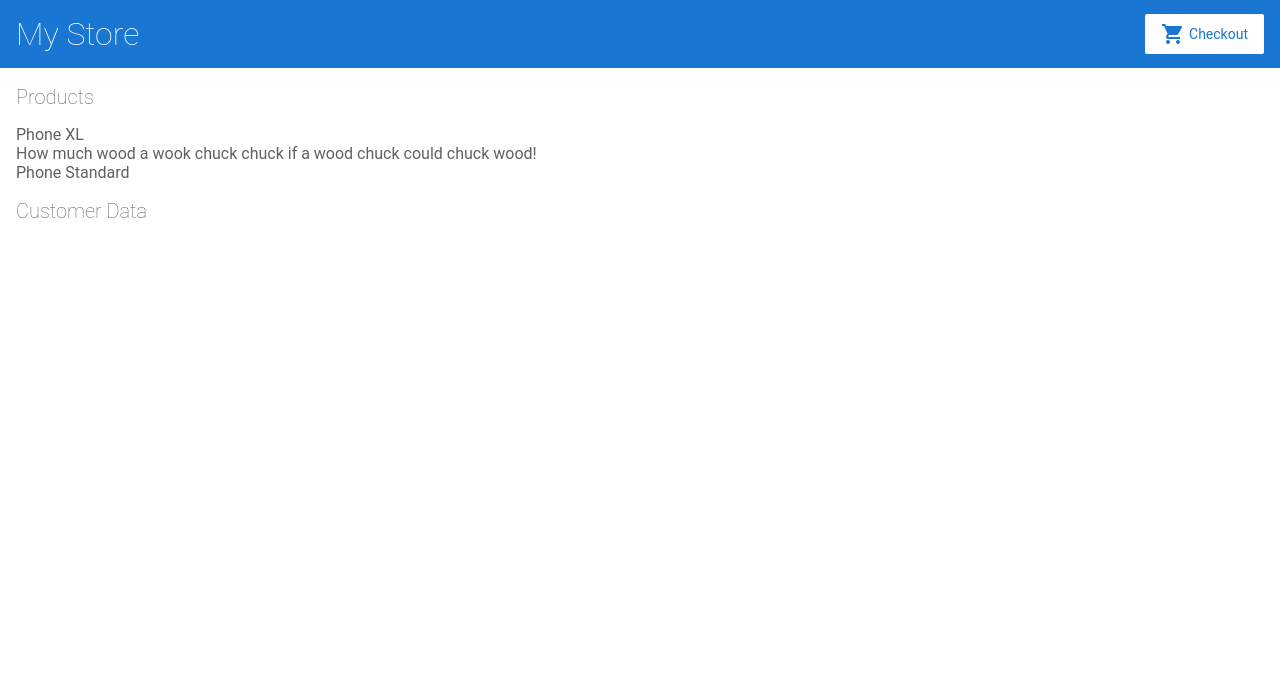
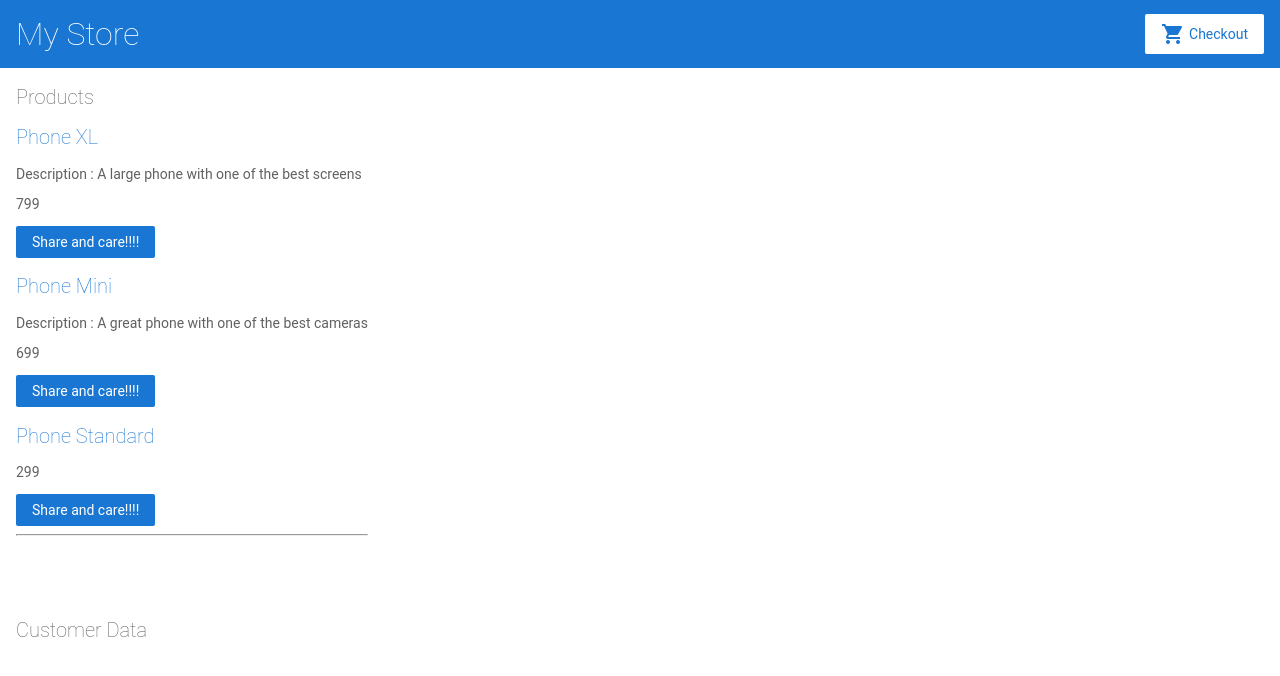
Before and after one commit to aushub230123/angular-sg2odg, an Angular app: page / in a window 1280 px wide. Shown: the top 676 px of the page. Built offline with nearby package versions, Linux system fonts and the light colour scheme.

Commit message:
3 files modified, 3 added

```diff
--- a/src/app/child/child1/productsFileModule.ts
+++ b/src/app/child/child1/productsFileModule.ts
@@ -1,9 +1,9 @@
-// export interface Product {
-//   id: number;
-//   name: string;
-//   price: number;
-//   description: string;
-// }
+export interface Product {
+  id: number;
+  name: string;
+  price: number;
+  description: string;
+}
 
 export const products = [
   {
@@ -14,9 +14,7 @@ export const products = [
   },
   {
     id: 2,
-    name:  `How much wood
-    a  wook chuck chuck
-     if a wood chuck could chuck wood!`,
+    name:  `Phone Mini`,
     price: 699,
     description: 'A great phone with one of the best cameras'
   },
--- /dev/null
+++ b/src/app/product-alerts/product-alerts.component.html
@@ -0,0 +1,3 @@
+<p *ngIf="product && product.price>">
+  <button type="button">Notify Me</button>
+</p>
--- a/src/app/product-list/product-list.component.html
+++ b/src/app/product-list/product-list.component.html
@@ -1,9 +1,17 @@
 <h2>Products</h2>
 <div *ngFor="let productItem of productsVar">
-  {{productItem.name}}
+  <h2>
+    <a [title]="productItem.name + ' details'">  {{productItem.name}}</a>
+  </h2>
+  <p *ngIf="productItem.description"> Description : {{productItem.description}}</p>
+  <p>{{productItem.price}}</p>
+ <button type="button" (click)="share()">
+  Share and care!!!!
+ </button>
 </div>
 
-<h2>Customer Data
+<hr> <br><br> <br>
+<h2>Customer Data</h2>
 <div>
 <!-- A stylish table using css -->
 <!-- *ngFor to iterate through customers data -->
--- a/src/app/product-list/product-list.component.ts
+++ b/src/app/product-list/product-list.component.ts
@@ -11,7 +11,7 @@ export class ProductListComponent {
   productsVar = products;
 
   share() {
-    window.alert('The product has been shared!');
+    alert('The product has been shared!');
   }
 }
 
```
Also changed, not shown: src/app/product-alerts/product-alerts.component.ts (added, +12 -0 lines), src/app/product-alerts/product-alerts.component.css (added).
